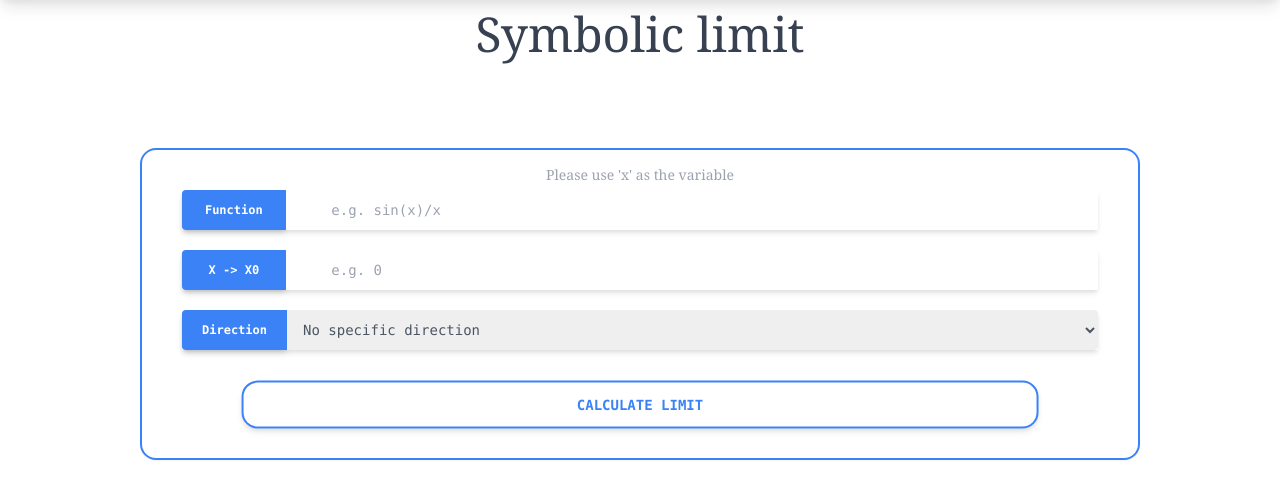
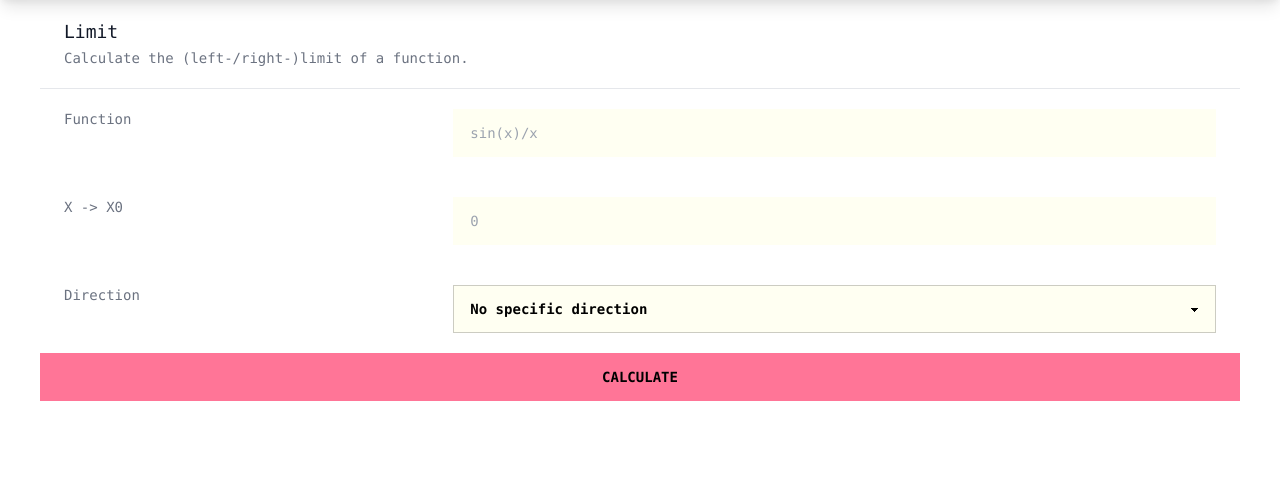
Before and after one commit to CW3A1/flask, a Flask app: page /math/symlimit in a window 1280 px wide. Shown: the part 72-571 px from the top of the page. Run offline with Flask 2, Linux system fonts and the light colour scheme; some libraries are stand-ins or nearby versions.

Commit message:
update symbolic pages to new theme

```diff
--- a/templates/math/symlimit.html
+++ b/templates/math/symlimit.html
@@ -1,42 +1,49 @@
 {% extends "template.html" %}
 {% block content %}
-<link href="/static/css/differentiation.css" rel="stylesheet">
-<h1 style="position: relative;top: 10px;" class="text-gray-700 font-serif text-5xl text-center">
-    Symbolic limit
-</h1>
-<div id="bovenblad" class="login_form border-2 border-blue-500 p-10 pt-5 shadow-sm mx-auto flex rounded-2xl" style="width: 1000px;position: relative;top:100px;">
-    <div class="sec flex-1">
-        <form method='POST' action="#">
-            <p class="text-sm text-gray-400 font-serif text-center" style="position: relative;top: -5px;">Please use 'x' as the variable</p>
-                <span class="flex shadow-md mb-5 text-xs">
-                    <span
-                        class="bg-blue-500 w-28 font-bold text-center shadow-md text-white p-3 px-5 rounded-l">Function</span>
-                    <input class="field text-sm text-gray-600 p-2 px-3 rounded-r w-full" id="f" type="text" required
-                        placeholder="    e.g. sin(x)/x" name="f" >
-                </span></span>
-                <span class="flex shadow-md mb-5 text-xs">
-                    <span
-                        class="bg-blue-500 w-28 font-bold text-center shadow-md text-white p-3 px-5 rounded-l">X -> X0</span>
-                    <input class="field text-sm text-gray-600 p-2 px-3 rounded-r w-full" id="x0" type="number" required
-                        placeholder="    e.g. 0" name="x0" step="any">
-                </span></span>
-                <span class="flex shadow-md mb-5 text-xs">
-                    <span
-                        class="bg-blue-500 w-28 font-bold text-center shadow-md text-white p-3 px-5 rounded-l">Direction</span>
-                    <select class="field text-sm text-gray-600 p-2 px-3 rounded-r w-full" id="dir" type="text" required
-                         name="dir" value="dir">
+<div class="overflow-hidden sm:rounded-lg px-10">
+    <div class="px-4 py-5 sm:px-6">
+        <h3 class="text-lg leading-6 font-medium text-gray-900">
+            Limit
+        </h3>
+        <p class="mt-1 max-w-2xl text-sm text-gray-500">
+            Calculate the (left-/right-)limit of a function.
+        </p>
+    </div>
+    <div class="border-t border-gray-200">
+        <form method="POST" action="#">
+            <div class="px-4 py-5 sm:grid sm:grid-cols-3 sm:gap-4 sm:px-6">
+                <dt class="text-sm font-medium text-gray-500">
+                    Function
+                </dt>
+                <div class="form-control mt-1 text-sm text-black sm:mt-0 sm:col-span-2">
+                    <input type="text" class="input input-ghost" id="f" type="text" required placeholder="sin(x)/x"
+                        name="f">
+                </div>
+            </div>
+            <div class="px-4 py-5 sm:grid sm:grid-cols-3 sm:gap-4 sm:px-6">
+                <dt class="text-sm font-medium text-gray-500">
+                    X -> X0
+                </dt>
+                <div class="form-control mt-1 text-sm text-black sm:mt-0 sm:col-span-2">
+                    <input type="number" class="input input-ghost" id="x0" step="any" type="number" required
+                        placeholder="0" name="x0" value="x0" step="any">
+                </div>
+            </div>
+            <div class="px-4 py-5 sm:grid sm:grid-cols-3 sm:gap-4 sm:px-6">
+                <dt class="text-sm font-medium text-gray-500">
+                    Direction
+                </dt>
+                <div class="form-control mt-1 text-sm text-black sm:mt-0 sm:col-span-2">
+                    <select class="select select-bordered w-full select-ghost" id="dir" type="text" required name="dir"
+                        value="dir">
                         <option value=0>No specific direction</option>
                         <option value='-'>X0-</option>
                         <option value='+'>X0+</option>
-                        </select>
-                </span></span>
-                <button type="submit" href="{{ url_for('symlimit')}}"
-                    style="position: relative;left:50%;transform: translate(-50%,22%);width: 87%;"
-                    class="border-2 border-blue-500 hover:bg-blue-500 shadow-md hover:text-white mt-3 text-blue-500 block text-center p-3 px-4 text-sm rounded-2xl cursor-pointer font-bold">CALCULATE
-                    LIMIT </button>
-            </form>
-        </div>
+                    </select>
+                </div>
+            </div>
+            <button class="btn btn-block btn-primary">Calculate</button>
+        </form>
     </div>
 </div>
-<div id="blad" style="position:fixed;top: 0%;" class="shadow-2xl justify-center"></div>
-    {% endblock %}
+{% endblock %}
```
Also changed, not shown: templates/math/heat_equation.html (+0 -64 lines), templates/math/symdifferentiation.html (+29 -26 lines), templates/math/symintegration.html (+20 -13 lines), templates/math/symsolve.html (+17 -21 lines).
